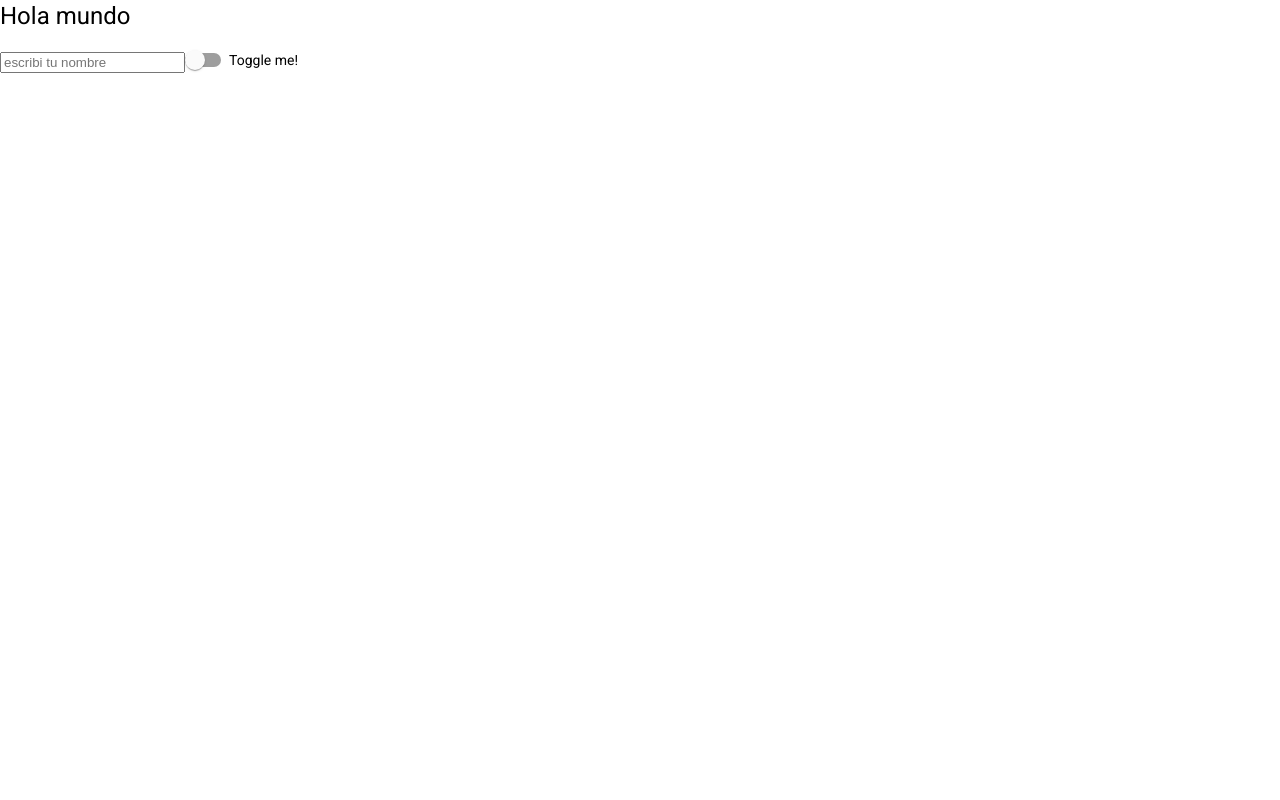
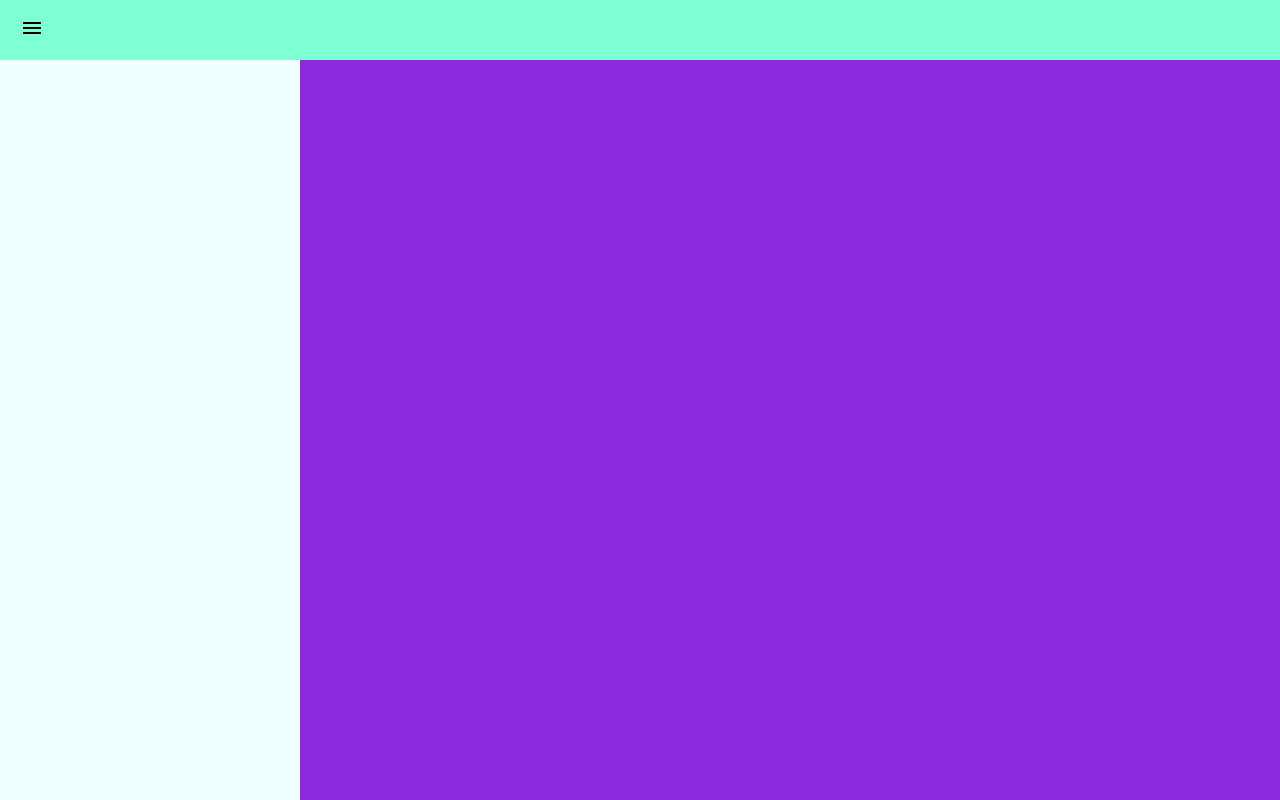
Before and after one commit to NicolasLLans/ClonDeYouTube, an Angular app: page / in a window 1280 px wide. Built offline with nearby package versions, Linux system fonts and the light colour scheme.

Commit message:
cree la plantilla grid

```diff
--- a/src/app/app.component.css
+++ b/src/app/app.component.css
@@ -0,0 +1,62 @@
+* {
+  padding: 0;
+  margin: 0;
+  box-sizing: border-box;
+}
+
+body{
+
+}
+
+a{
+  text-decoration: none;
+  color: black;
+}
+
+.contenedor{
+  width: 100%;
+  min-height: 100vh;
+  margin: 0 auto;
+  display: grid;
+  grid-template-columns: 90px auto;
+  grid-template-rows: 60px auto;
+  grid-template-areas: "header header"
+                        "menu contenido";
+  transition: all .3s ease;
+}
+
+.contenedor.active{
+  grid-template-columns: 300px auto;
+}
+
+
+.header{
+  grid-area: header;
+  padding: 0 20px;
+  display: grid;
+  grid-template-columns:auto 1f auto ;
+  align-items: center;
+  justify-content: space-between;
+  gap: 20px;
+  grid-template-areas: "logo busqueda iconos";
+  background-color: aquamarine;
+}
+
+.contenedor-logo{
+  grid-area: logo;
+}
+.barra-busqueda{
+  grid-area: busqueda;
+}
+.botones-header{
+  grid-area: iconos;
+}
+.menu-lateral{
+  grid-area: menu;
+  background-color: azure;
+}
+
+main{
+  grid-area: contenido;
+  background-color: blueviolet;
+}
--- a/src/app/app.component.html
+++ b/src/app/app.component.html
@@ -1,4 +1,9 @@
-<h1>Hola mundo
-</h1>
-<label for="nombre"><input type="text" placeholder="escribi tu nombre"></label>
-<mat-slide-toggle>Toggle me!</mat-slide-toggle>
+<div class="contenedor"  [ngClass]="{'active': esActivo}">
+  <header class="header">
+    <div class="contenedor-logo">
+      <mat-icon (click)="cambiarClase()">menu</mat-icon>
+    </div>
+  </header>
+  <nav class="menu-lateral"></nav>
+  <main class="main"></main>
+</div>
--- a/src/app/app.component.ts
+++ b/src/app/app.component.ts
@@ -7,4 +7,11 @@ import { Component } from '@angular/core';
 })
 export class AppComponent {
   title = 'ClonYouTube';
+
+  esActivo:boolean = true;
+
+  cambiarClase(){
+    this.esActivo = !this.esActivo;
+  }
+
 }
--- a/src/app/app.module.ts
+++ b/src/app/app.module.ts
@@ -5,6 +5,7 @@ import { AppRoutingModule } from './app-routing.module';
 import { AppComponent } from './app.component';
 import { BrowserAnimationsModule } from '@angular/platform-browser/animations';
 import { MatSlideToggleModule } from '@angular/material/slide-toggle';
+import {MatIconModule} from '@angular/material/icon';
 
 @NgModule({
   declarations: [
@@ -14,7 +15,8 @@ import { MatSlideToggleModule } from '@angular/material/slide-toggle';
     BrowserModule,
     AppRoutingModule,
     BrowserAnimationsModule,
-    MatSlideToggleModule
+    MatSlideToggleModule,
+    MatIconModule
   ],
   providers: [],
   bootstrap: [AppComponent]
```
